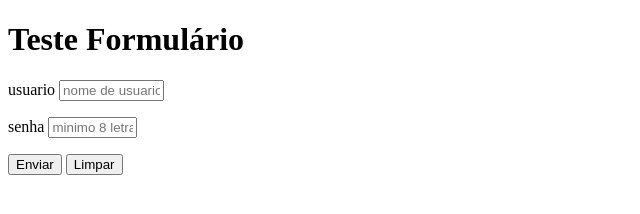
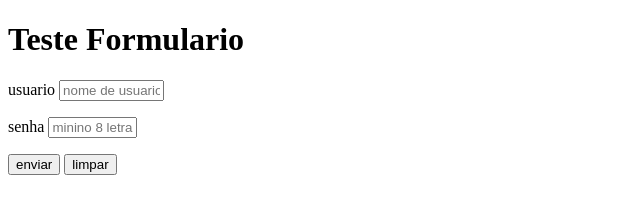
Before and after one commit to douglasjhonyy/html-css, a plain HTML site: page Exercicios/ex025/form002.html in a window 1280 px wide. Shown: the full height of the page, 0-640 px from the left. Drawn offline with Linux system fonts and the light colour scheme.

Commit message:
Update form002.html

```diff
--- a/Exercicios/ex025/form002.html
+++ b/Exercicios/ex025/form002.html
@@ -6,21 +6,21 @@
     <title>Formulario</title>
 </head>
 <body>
-    <h1>Teste Formulário</h1>
-<form action="cadastro.php"method= "post" autocomplete="on">
-    <p>
-        <label for="iusu">usuario</label>
-    <input type="text" name="usu" id="iusu" required minlength="5" maxlength="30" size="10" placeholder="nome de usuario" autocomplete="username">
+   <h1>Teste Formulario</h1>
+   <form action="cadastro.php" method="post" autocomplete="on">
+    <p><label for="iusu"> usuario</label>
+    <input type="text" name="usu" id="iusu" required minlength="5" maxlength="
+    30" size="10" placeholder="nome de usuario" autocomplete="username">
+
+    </p>
+    <p> <label for="isen">senha</label>
+        <input type="password" name="sen" id="isen" required minlength="8" maxlength="20" size="8" placeholder="minino 8 letras" autocomplete="current-password">
     </p>
     <p>
-        <label for="isen">senha</label>
-        <input type="password"name= "sen" id="isen" required minlength="8" maxlength="20" size="8" placeholder="minimo 8 letras" autocomplete="current-password">
+        <input type="submit" value="enviar">
+        <input type="reset" value="limpar">
     </p>
-    <p>
-        <input type="submit" value="Enviar">
-        <input type="reset" value="Limpar">
-    </p>
-</form>
+   </form>
 
 </body>
 </html>
```
